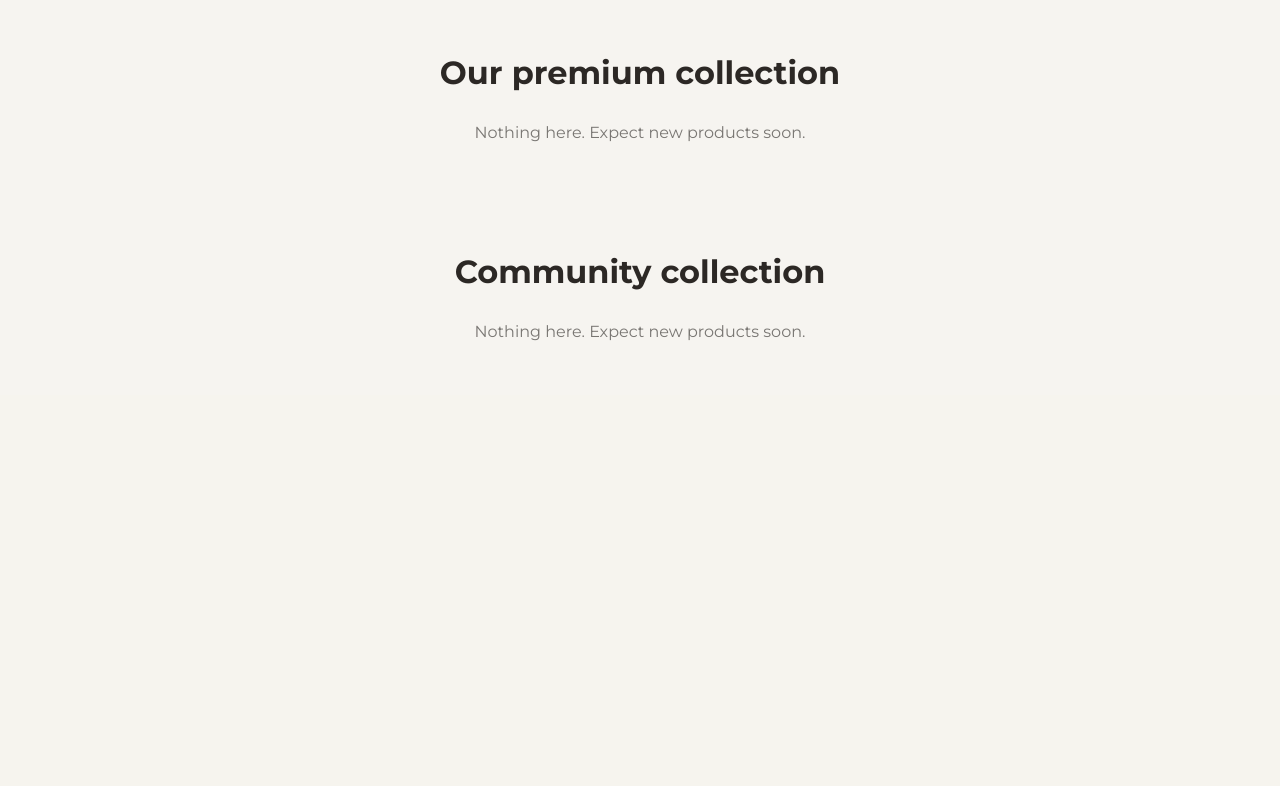
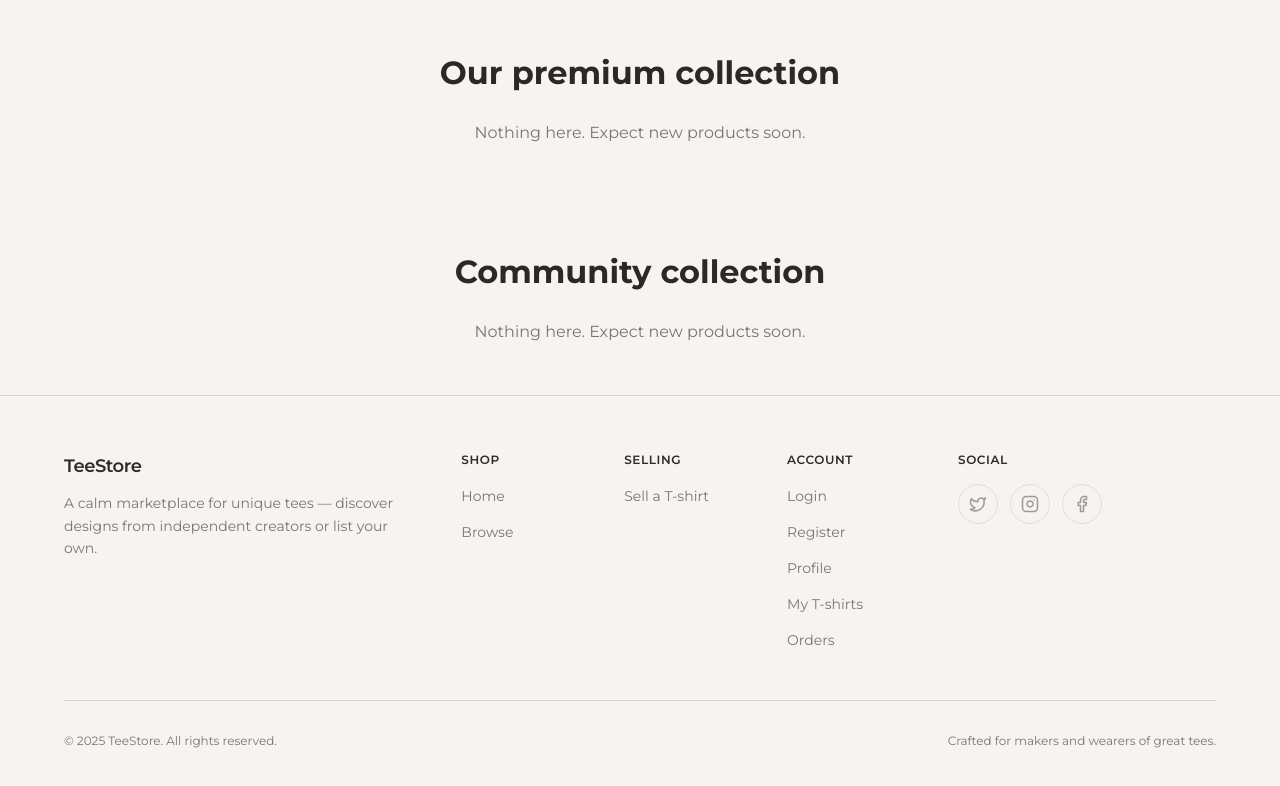
Before and after one commit to MartiiPartii/tee-store, a Next.js app: page / in a window 1280 px wide. Shown: the part 802-1588 px from the top of the page. Before the commit the page ends 1197 px from the top, so only its background shows below. Built offline with nearby package versions, Linux system fonts and the light colour scheme; no server answers; the database is empty.

Commit message:
Add footer

```diff
--- /dev/null
+++ b/app/components/Footer.tsx
@@ -0,0 +1,7 @@
+import FooterClient from "./FooterClient"
+
+const Footer = () => {
+  return <FooterClient />
+}
+
+export default Footer
--- /dev/null
+++ b/app/components/FooterClient.tsx
@@ -0,0 +1,149 @@
+"use client"
+
+import Link from "next/link"
+import { Facebook, Instagram, Twitter } from "lucide-react"
+import { cn } from "@/lib/utils"
+
+const linkClass =
+  "text-sm text-brand-muted transition-colors hover:text-primary"
+
+const socialPlaceholders = [
+  { label: "Twitter", href: "", Icon: Twitter },
+  { label: "Instagram", href: "", Icon: Instagram },
+  { label: "Facebook", href: "", Icon: Facebook },
+] as const
+
+const FooterClient = () => {
+  const year = new Date().getFullYear()
+
+  return (
+    <footer className="mt-auto border-t border-border bg-brand-surface/60">
+      <div className="mx-auto w-full max-w-[1200px] px-4 py-14 sm:px-6">
+        <div className="grid gap-12 lg:grid-cols-12 lg:gap-10">
+          <div className="lg:col-span-4">
+            <Link href="/" className="inline-block">
+              <span className="text-lg font-semibold tracking-tight text-primary">
+                TeeStore
+              </span>
+            </Link>
+            <p className="mt-3 max-w-sm text-sm leading-relaxed text-brand-muted">
+              A calm marketplace for unique tees — discover designs from
+              independent creators or list your own.
+            </p>
+          </div>
+
+          <nav
+            className="grid grid-cols-2 gap-8 sm:grid-cols-3 lg:col-span-5"
+            aria-label="Footer"
+          >
+            <div>
+              <p className="text-xs font-semibold uppercase tracking-wider text-primary">
+                Shop
+              </p>
+              <ul className="mt-4 flex flex-col gap-3">
+                <li>
+                  <Link href="/" className={linkClass}>
+                    Home
+                  </Link>
+                </li>
+                <li>
+                  <Link href="/browse" className={linkClass}>
+                    Browse
+                  </Link>
+                </li>
+              </ul>
+            </div>
+
+            <div>
+              <p className="text-xs font-semibold uppercase tracking-wider text-primary">
+                Selling
+              </p>
+              <ul className="mt-4 flex flex-col gap-3">
+                <li>
+                  <Link href="/sell-tshirt" className={linkClass}>
+                    Sell a T-shirt
+                  </Link>
+                </li>
+              </ul>
+            </div>
+
+            <div className="col-span-2 sm:col-span-1">
+              <p className="text-xs font-semibold uppercase tracking-wider text-primary">
+                Account
+              </p>
+              <ul className="mt-4 flex flex-col gap-3">
+                <li>
+                  <Link href="/login" className={linkClass}>
+                    Login
+                  </Link>
+                </li>
+                <li>
+                  <Link href="/register" className={linkClass}>
+                    Register
+                  </Link>
+                </li>
+                <li>
+                  <Link href="/profile" className={linkClass}>
+                    Profile
+                  </Link>
+                </li>
+                <li>
+                  <Link href="/my-shirts" className={linkClass}>
+                    My T-shirts
+                  </Link>
+                </li>
+                <li>
+                  <Link href="/orders" className={linkClass}>
+                    Orders
+                  </Link>
+                </li>
+              </ul>
+            </div>
+          </nav>
+
+          <div className="lg:col-span-3">
+            <p className="text-xs font-semibold uppercase tracking-wider text-primary">
+              Social
+            </p>
+            <ul className="mt-4 flex flex-wrap gap-3">
+              {socialPlaceholders.map(({ label, href, Icon }) => (
+                <li key={label}>
+                  <a
+                    href={href || "#"}
+                    aria-label={label}
+                    className={cn(
+                      "inline-flex size-10 items-center justify-center rounded-full border border-border bg-brand-bg text-brand-muted transition-colors",
+                      href
+                        ? "hover:border-primary hover:text-primary"
+                        : "cursor-default opacity-70"
+                    )}
+                    onClick={
+                      href
+                        ? undefined
+                        : (e) => {
+                            e.preventDefault()
+                          }
+                    }
+                  >
+                    <Icon className="size-[18px]" aria-hidden />
+                  </a>
+                </li>
+              ))}
+            </ul>
+          </div>
+        </div>
+
+        <div className="mt-12 flex flex-col items-center justify-between gap-4 border-t border-border pt-8 sm:flex-row">
+          <p className="text-xs text-brand-muted">
+            © {year} TeeStore. All rights reserved.
+          </p>
+          <p className="text-xs text-brand-muted">
+            Crafted for makers and wearers of great tees.
+          </p>
+        </div>
+      </div>
+    </footer>
+  )
+}
+
+export default FooterClient
--- a/app/components/ThemeWrapper.tsx
+++ b/app/components/ThemeWrapper.tsx
@@ -4,7 +4,9 @@ import React from "react"
 
 const ThemeWrapper = ({ children }: { children: React.ReactNode }) => {
   return (
-    <div className="min-h-screen bg-brand-bg text-foreground">{children}</div>
+    <div className="flex min-h-screen flex-col bg-brand-bg text-foreground">
+      {children}
+    </div>
   )
 }
 
--- a/app/layout.tsx
+++ b/app/layout.tsx
@@ -2,6 +2,7 @@ import type { Metadata } from "next"
 import "./globals.css"
 import ThemeWrapper from "./components/ThemeWrapper"
 import Header from "./components/Header"
+import Footer from "./components/Footer"
 import { Suspense } from "react"
 import Loading from "./loading"
 import { montserrat } from "./fonts"
@@ -23,6 +24,7 @@ export default function RootLayout({
         <ThemeWrapper>
           <Header />
           <Suspense fallback={<Loading />}>{children}</Suspense>
+          <Footer />
         </ThemeWrapper>
       </body>
     </html>
```
